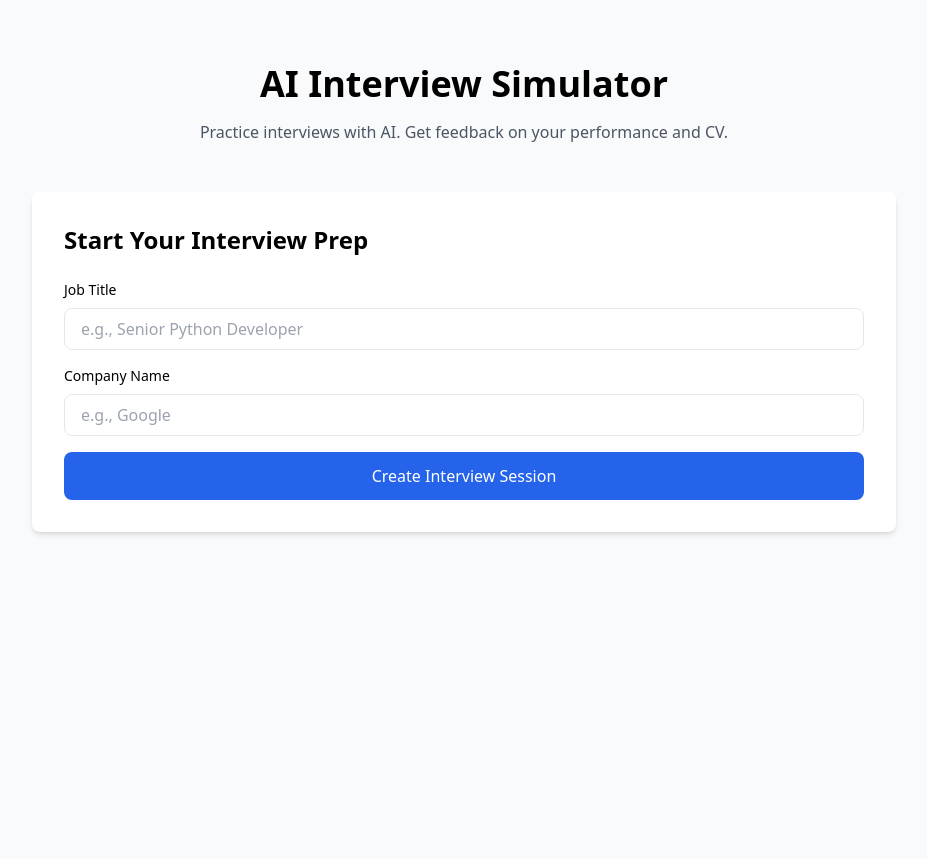
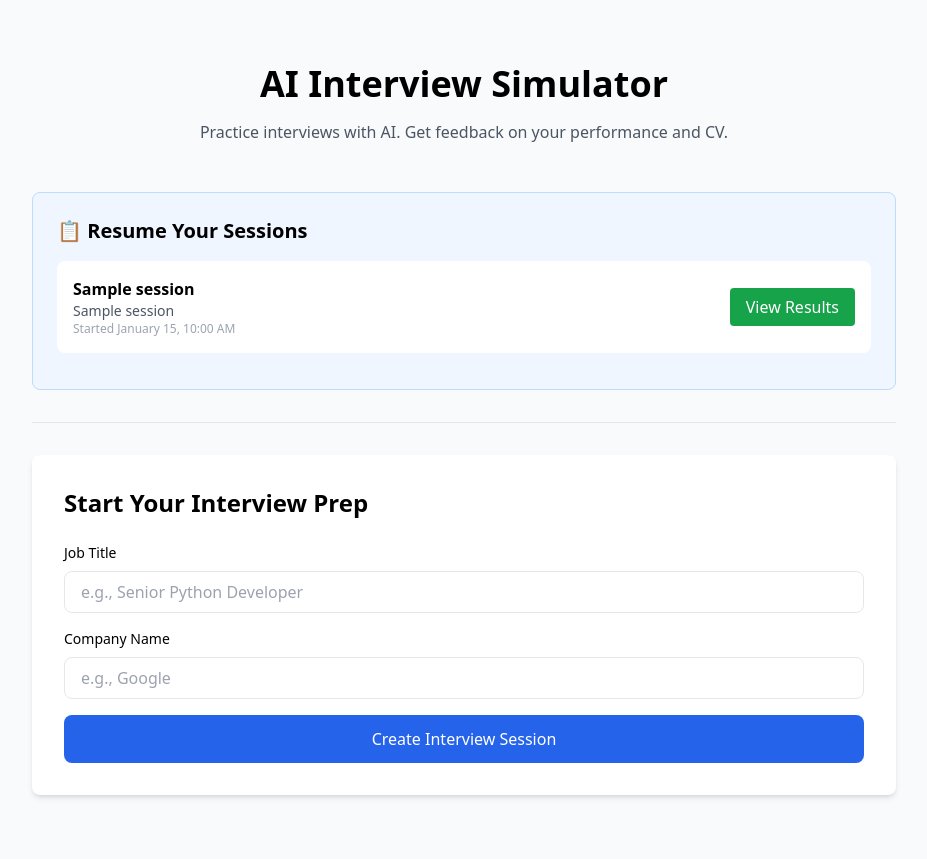
Before and after one commit to DanielPopoola/interview-simulator, a Flask app: template templates/index.html in a window 1280 px wide. Shown: the whole page, without its empty margins (176-1103 px from the left). Before the commit the page ends 535 px from the top, so only its background shows below. Run offline with Flask 3, Linux system fonts and the light colour scheme; the template is opened without the code that fills it: most values are stand-ins (such as "Sample title", 1, 10 or a date in 2020); parts of the project's set-up code (start-up, migrations or seed data) failed here and were passed over; some libraries are stand-ins or nearby versions.

Commit message:
feat: added ui support for persistent sessions

```diff
--- a/app.py
+++ b/app.py
@@ -55,8 +55,10 @@ with app.app_context():
 
 @app.route('/')
 def index():
-    return render_template('index.html')
-
+    recent_sessions = session_service.get_all_sessions()
+    recent_sessions.sort(key=lambda s: s.created_at, reverse=True)
+    recent_sessions = recent_sessions[:5]
+    return render_template('index.html', recent_sessions=recent_sessions)
 
 @app.route('/session/create', methods=['POST'])
 def create_session():
--- a/pyproject.toml
+++ b/pyproject.toml
@@ -22,6 +22,10 @@ dependencies = [
     "pytest-cov>=7.0.0",
 ]
 
+[tool.setuptools]
+packages = ["client", "repositories", "services", "utils"]
+py_modules = ["app", "config", "exceptions", "models"]
+
 [tool.pytest.ini_options]
 filterwarnings = [
     "ignore:The global interpreter lock.*:RuntimeWarning",
--- a/repositories/session_repository.py
+++ b/repositories/session_repository.py
@@ -39,7 +39,10 @@ class SessionRepository:
         return session
 
     def get_all(self) -> list[Session]:
-        return Session.query.all()
+        return Session.query.options(
+        db.joinedload(Session.messages),
+        db.joinedload(Session.feedback)
+    ).order_by(Session.created_at.desc()).all()
 
     def delete(self, session_id: int) -> None:
         session = Session.query.get(session_id)
--- a/templates/index.html
+++ b/templates/index.html
@@ -26,6 +26,55 @@
             Practice interviews with AI. Get feedback on your performance and CV.
         </p>
 
+        {% if recent_sessions %}
+        <div class="bg-blue-50 border border-blue-200 rounded-lg p-6 mb-8">
+            <h2 class="text-xl font-semibold mb-4">📋 Resume Your Sessions</h2>
+
+            {% for session in recent_sessions %}
+            <div class="bg-white rounded-lg p-4 mb-3 flex justify-between items-center">
+                <div>
+                    <p class="font-semibold">{{ session.job_title }}</p>
+                    <p class="text-sm text-gray-600">{{ session.company_name }}</p>
+                    <p class="text-xs text-gray-400">
+                        Started {{ session.created_at.strftime('%B %d, %I:%M %p') }}
+                    </p>
+                </div>
+
+                <div class="space-x-2">
+                    {% if session.feedback %}
+                        <!-- Session completed -->
+                        <a href="/session/{{ session.id }}/feedback"
+                        class="bg-green-600 text-white px-4 py-2 rounded hover:bg-green-700">
+                            View Results
+                        </a>
+                    {% elif session.messages|length > 0 %}
+                        <!-- Interview in progress -->
+                        <a href="/session/{{ session.id }}/interview"
+                        class="bg-blue-600 text-white px-4 py-2 rounded hover:bg-blue-700">
+                            Continue Interview
+                        </a>
+                    {% elif session.cv_text or session.job_description_text %}
+                        <!-- Partial upload -->
+                        <a href="/session/{{ session.id }}/upload"
+                        class="bg-yellow-600 text-white px-4 py-2 rounded hover:bg-yellow-700">
+                            Complete Upload
+                        </a>
+                    {% else %}
+                        <!-- Just created, nothing done -->
+                        <a href="/session/{{ session.id }}/upload"
+                        class="bg-gray-600 text-white px-4 py-2 rounded hover:bg-gray-700">
+                            Start Upload
+                        </a>
+                    {% endif %}
+                </div>
+            </div>
+            {% endfor %}
+        </div>
+
+        <hr class="my-8">
+        {% endif %}
+
+
         <div class="bg-white rounded-lg shadow-md p-8">
             <h2 class="text-2xl font-semibold mb-6">Start Your Interview Prep</h2>
 
```
Also changed, not shown: services/interview_service.py (line endings or trailing spaces).
